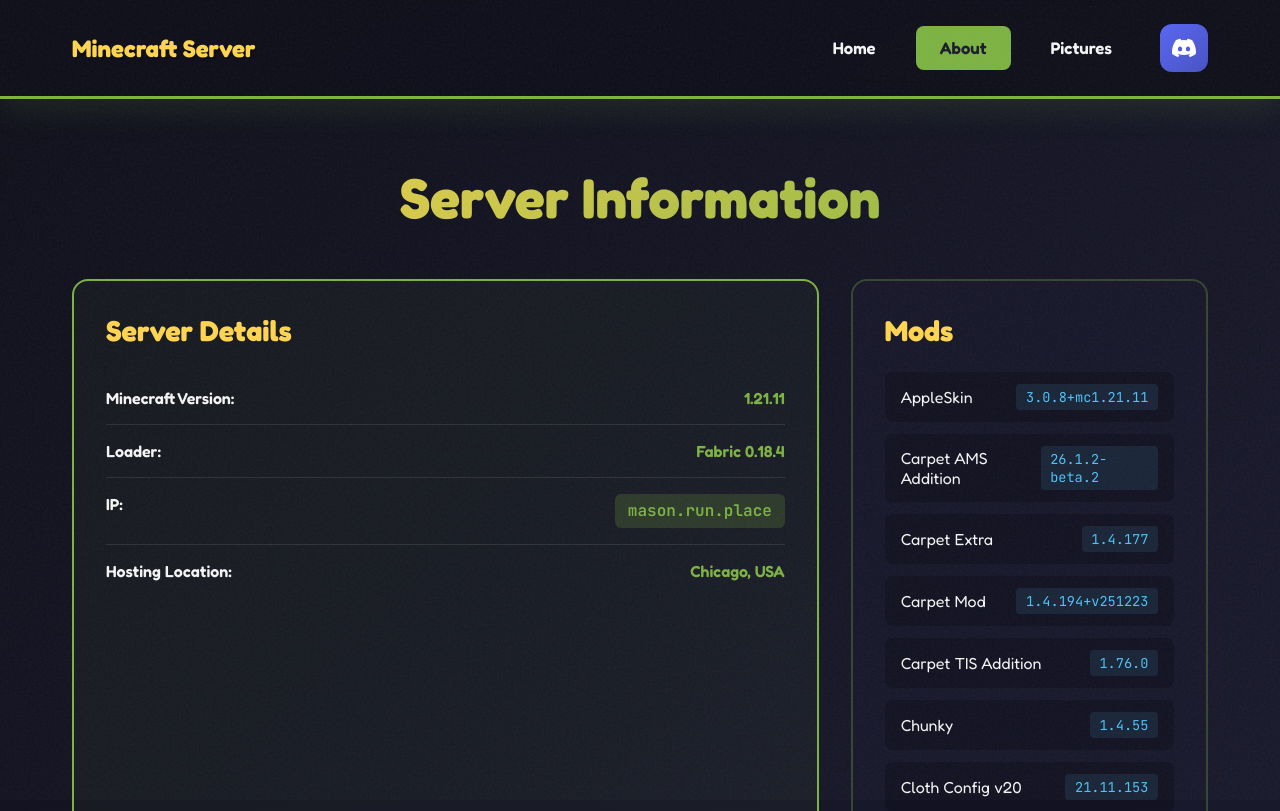
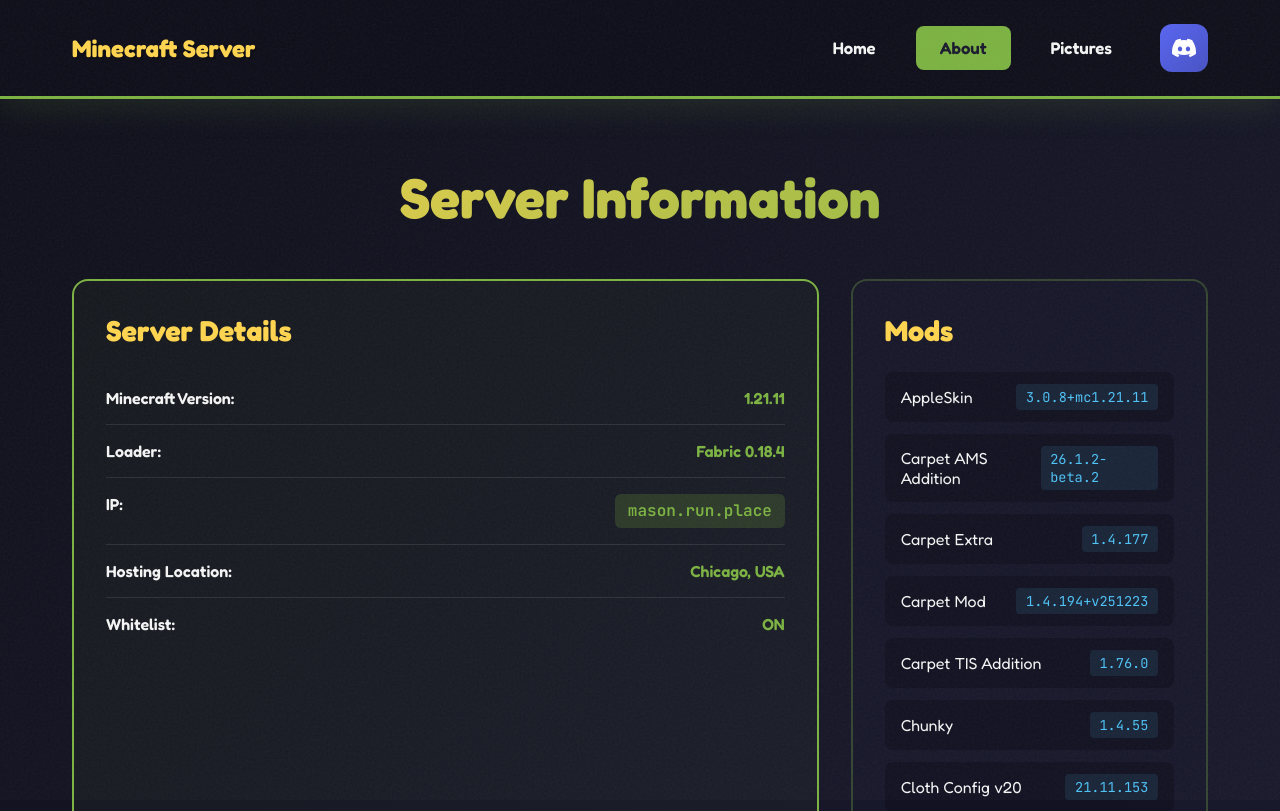
Before and after one commit to P3nguinMinecraft/MCWebsite, a Flask app: page /about in a window 1280 px wide. Shown: the top 811 px of the page. Run offline with Flask 3, Linux system fonts and the light colour scheme.

Commit message:
add whitelist

```diff
--- a/templates/about.html
+++ b/templates/about.html
@@ -25,6 +25,10 @@
                 <div class="info-row">
                     <span class="info-label">Hosting Location:</span>
                     <span class="info-value">Chicago, USA</span>
+                </div>
+                <div class="info-row">
+                    <span class="info-label">Whitelist: </span>
+                    <span class="info-value">ON</span>
                 </div>
             </div>
 
```
